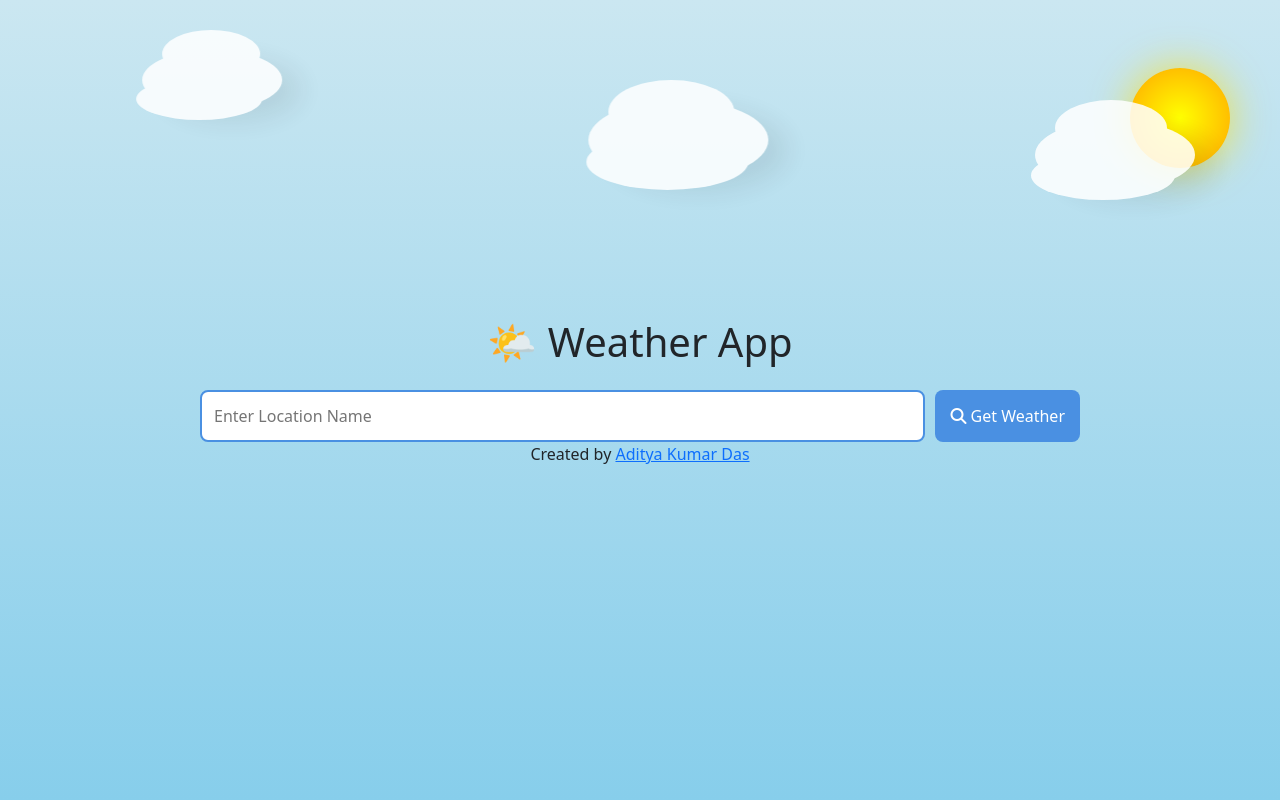
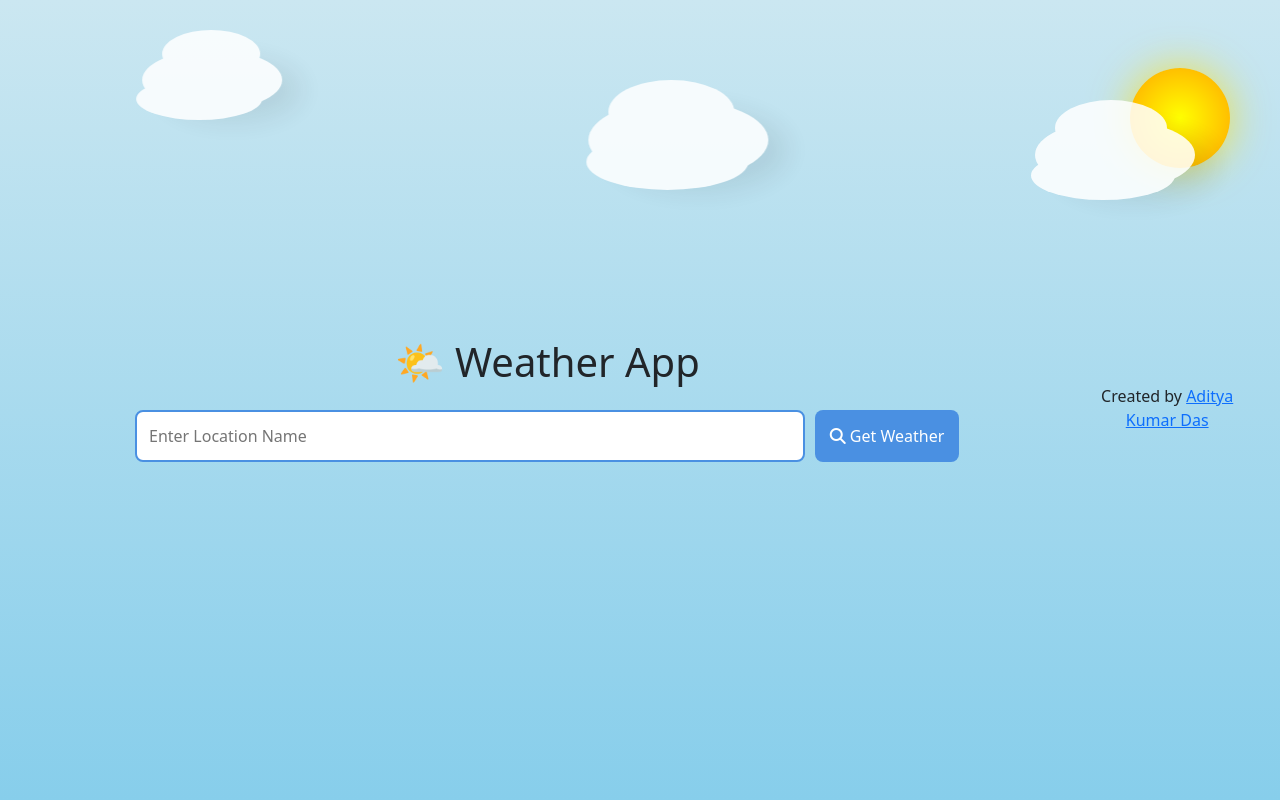
Before and after one commit to 02945AdityakrDas/weath_proj, a Flask app: page / in a window 1280 px wide. Run offline with Flask 2, Linux system fonts and the light colour scheme; some libraries are stand-ins or nearby versions.

Commit message:
Update index.html

```diff
--- a/templates/index.html
+++ b/templates/index.html
@@ -44,9 +44,12 @@
             <p><strong>😮‍💨 PM2.5 AQI:</strong> {{ weather.aqi | round(1) }}</p>
         </div>
         {% endif %}
-    <div class="footer">
-            <p>Created by <a href="https://github.com/02945AdityakrDas/weath_proj" target="_blank">Aditya Kumar Das</a></p>
-    </div>
+    </div> <!-- Closes container -->
+
+<footer class="text-center mt-5 mb-3">
+    <p>Created by <a href="https://github.com/02945AdityakrDas/weath_proj" target="_blank">Aditya Kumar Das</a></p>
+</footer>
+
  </div>
 
 </body>
```
